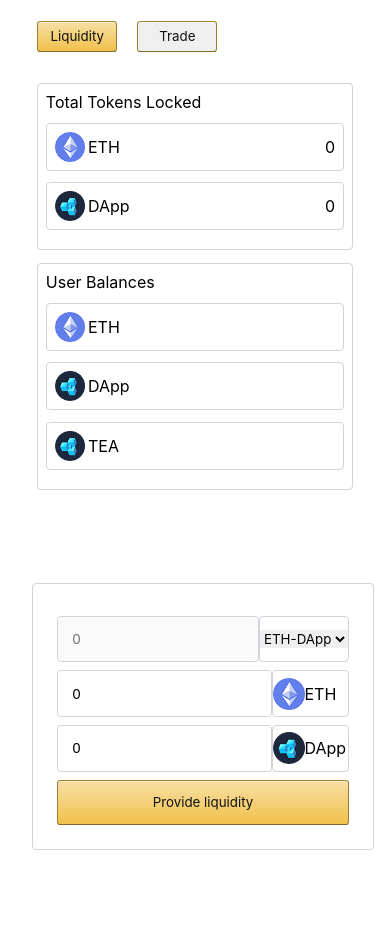
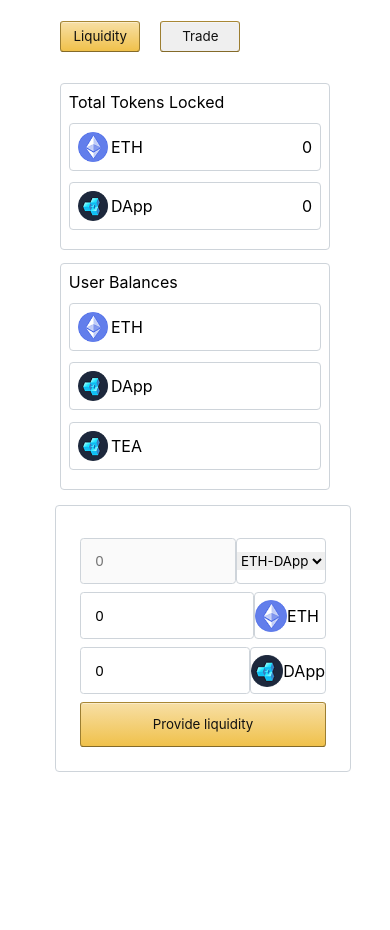
Before and after one commit to icepaigez/Decentralized-ERC-20-Token-Exchange, a React app: page / in a window 390 px wide. Shown: the part 60-990 px from the top of the page. Before the commit the page ends 910 px from the top, so only its background shows below. Built offline with nearby package versions, Linux system fonts and the light colour scheme.

Commit message:
updated the readme file

```diff
--- a/src/components/Main/Liquidity/liquidity.css
+++ b/src/components/Main/Liquidity/liquidity.css
@@ -99,7 +99,7 @@
     border-width: 1px;
 }
 
-@media screen and (max-width: 720px) {
+@media screen and (max-width: 799px) {
 	.liquidity {
 		display: flex;
 		flex-direction: column;
@@ -108,7 +108,7 @@
 	}
 
 	.liquidity .pool__liquid  {
-		margin-top: 5em;
+		/*margin-top: 5em;*/
 		width: 100%;
 	}
 
@@ -130,7 +130,7 @@
 	}
 
 	.liquidity .pool__liquid  {
-		margin-top: 5em;
+		/*margin-top: 5em;*/
 		width: 100%;
 	}
 }
--- a/src/components/Main/main.css
+++ b/src/components/Main/main.css
@@ -1,6 +1,9 @@
 .main {
-	height: 70%;
+	height: 100%;
 	margin: 1em;
+	width: 80%;
+	margin-left: auto;
+	margin-right: auto;
 }
 
 .option {
```
Also changed, not shown: README.md.
